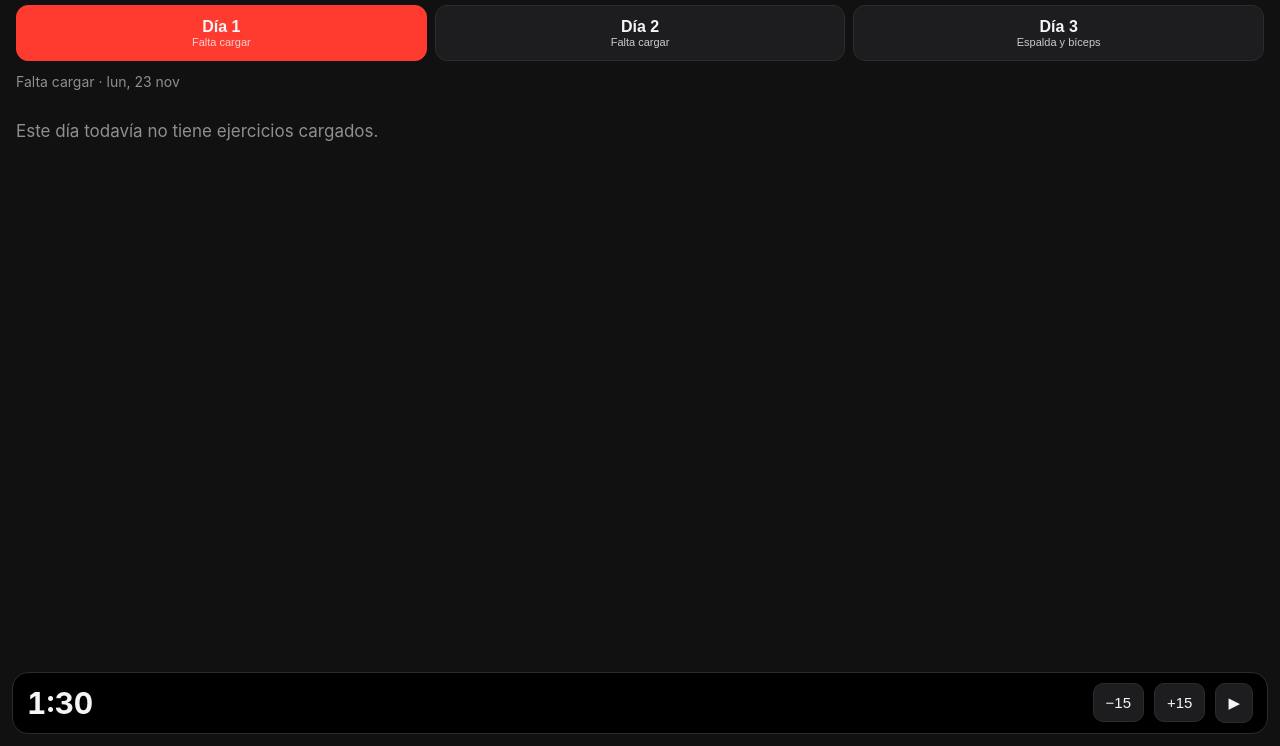
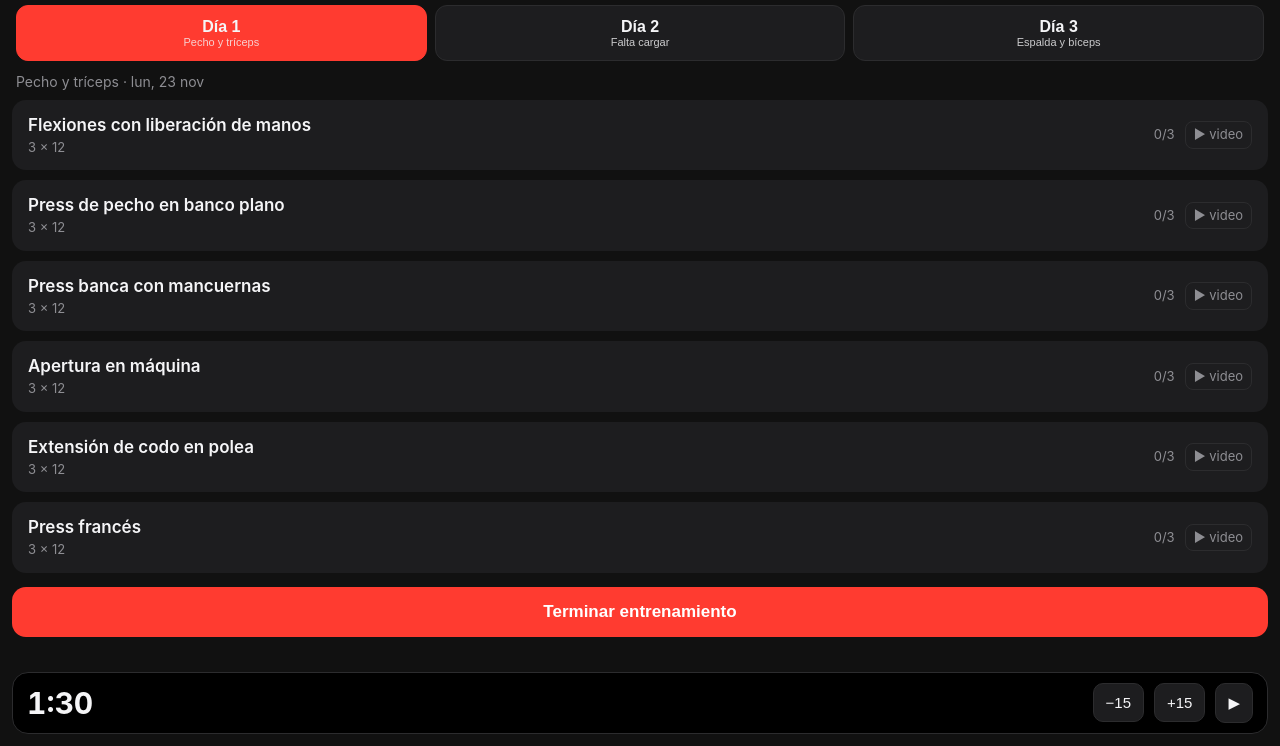
Before and after one commit to jjlovaglio/entreno, a plain HTML site: page index.html in a window 1280 px wide. Shown: the part 54-800 px from the top of the page. Drawn offline with Linux system fonts and the light colour scheme.

Commit message:
Carga el Día 1: pecho y tríceps

```diff
--- a/index.html
+++ b/index.html
@@ -66,7 +66,14 @@
 // Para cambiar la rutina se edita SOLO este bloque. El historial se guarda por nombre de ejercicio,
 // así que renombrar un ejercicio corta su "la vez anterior".
 const RUTINA = [
-  { dia:"Día 1", foco:"Falta cargar", ejercicios:[] },
+  { dia:"Día 1", foco:"Pecho y tríceps", ejercicios:[
+    { n:"Flexiones con liberación de manos", s:3, r:12 },
+    { n:"Press de pecho en banco plano", s:3, r:12 },
+    { n:"Press banca con mancuernas", s:3, r:12 },
+    { n:"Apertura en máquina", s:3, r:12 },
+    { n:"Extensión de codo en polea", s:3, r:12 },
+    { n:"Press francés", s:3, r:12 },
+  ]},
   { dia:"Día 2", foco:"Falta cargar", ejercicios:[] },
   { dia:"Día 3", foco:"Espalda y bíceps", ejercicios:[
     { n:"Remo a caballo con barra", s:3, r:12 },
--- a/sw.js
+++ b/sw.js
@@ -1,6 +1,6 @@
 // Cache para que la app abra sin señal en el gimnasio.
 // Al cambiar index.html, subir la versión para que el teléfono baje la nueva.
-const V = "entreno-v1";
+const V = "entreno-v2";
 const FILES = ["./", "index.html", "manifest.webmanifest", "icon.svg"];
 self.addEventListener("install", e => { e.waitUntil(caches.open(V).then(c => c.addAll(FILES))); self.skipWaiting(); });
 self.addEventListener("activate", e => {
```
